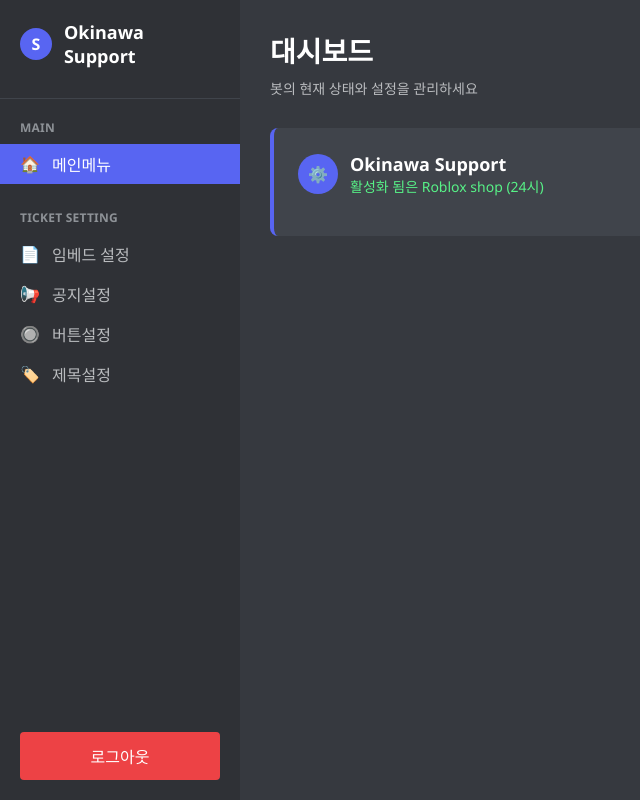
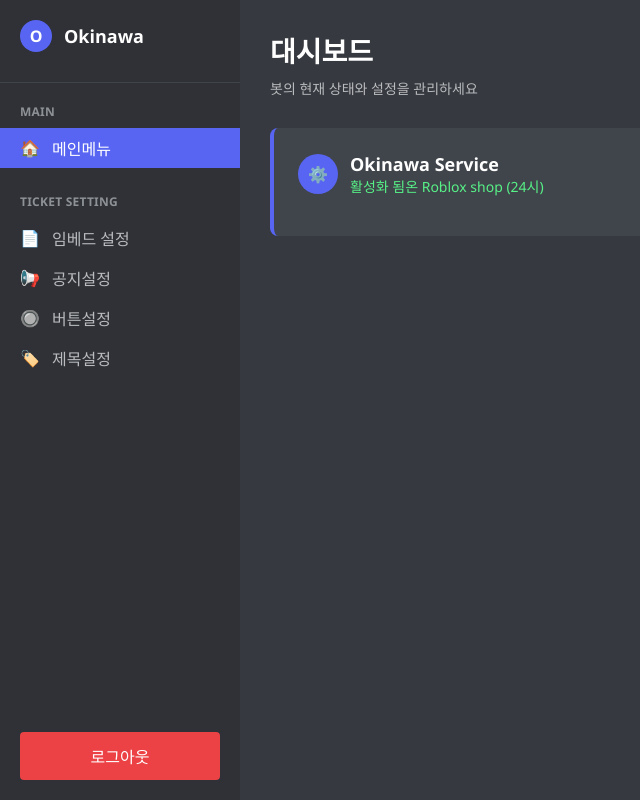
Before and after one commit to Noa0906/OkinawaDash, a website: page views/success.html in a window 1280 px wide. Shown: the whole page, without its empty margins (0-640 px from the left). Drawn offline with Linux system fonts and the light colour scheme.

Commit message:
Update success.html

```diff
--- a/views/success.html
+++ b/views/success.html
@@ -441,8 +441,8 @@
         <!-- Sidebar -->
         <nav class="sidebar">
             <div class="logo">
-                <div class="logo-icon">S</div>
-                <div class="logo-text">Okinawa Support</div>
+                <div class="logo-icon">O</div>
+                <div class="logo-text">Okinawa</div>
             </div>
 
             <div class="nav-category">
@@ -489,12 +489,12 @@
                     <div class="service-header">
                         <div class="service-icon">⚙️</div>
                         <div>
-                            <div class="service-title">Okinawa Support</div>
-                            <div class="service-status">활성화 됨은 Roblox shop (24시)</div>
+                            <div class="service-title">Okinawa Service</div>
+                            <div class="service-status">활성화 됨온 Roblox shop (24시)</div>
                         </div>
                     </div>
                 </div>
-
+            </div>
 
             <!-- Embed Settings Section -->
             <div id="embed" class="content-section">
```
